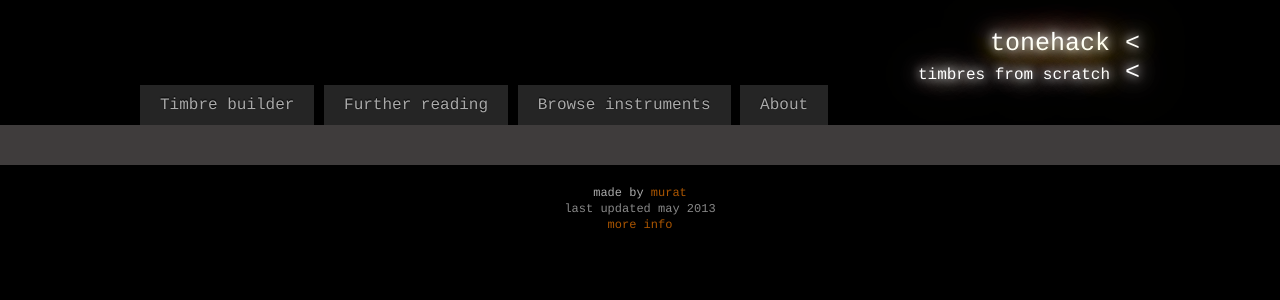
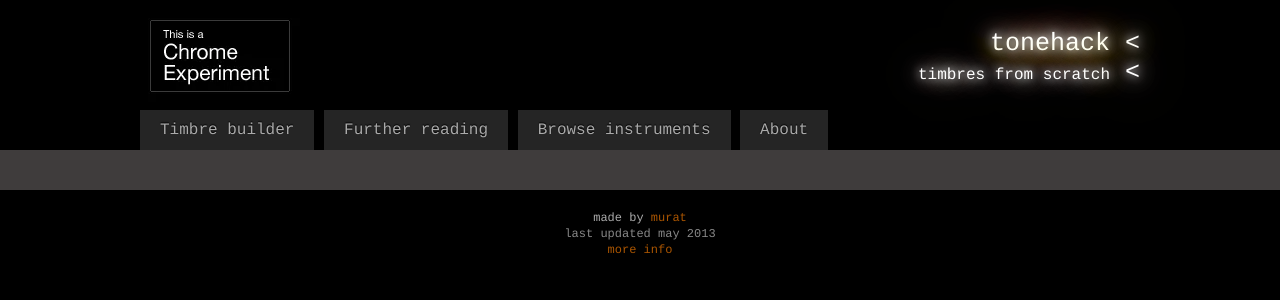
Before and after one commit to mayfer/tonehack, a Django app: template tonehack/templates/base.html in a window 1280 px wide. Shown: the top 300 px of the page. Run offline with Django 3.2, Linux system fonts and the light colour scheme; the template is opened without the code that fills it, so the values that code supplies are empty.

Commit message:
added chrome experiment logo

```diff
--- a/tonehack/static/css/style.css
+++ b/tonehack/static/css/style.css
@@ -92,8 +92,8 @@ a:hover { color: #b20; }
 .drawing-canvas.active { z-index: 100; opacity: 1; }
 
 #header h1, #header h2 { padding: 0; font-weight: normal; text-align: center; text-shadow: 0 0 10px #fff, 0 0 20px #fff, 0 0 30px #fff, 0 0 40px #FF8000, 0 0 70px #FF8000, 0 0 80px #FF8000, 0 0 100px #FF8000, 0 0 150px #FF8000; color: #fff; }
-#header h1 { margin: 30px 0 5px 0; font-size: 25px; line-height: 28px; text-align: right; }
-#header h2 { font-size: 16px; line-height: 20px; margin: 0; text-align: right; }
+#header h1 { padding: 30px 0 5px 0; font-size: 25px; line-height: 28px; text-align: right; margin: 0; }
+#header h2 { font-size: 16px; line-height: 20px; margin: 0 0 25px 0; text-align: right; }
 #header h2 span.lt { font-size: 25px; }
 
 .popup { display: none; position: absolute; top: 90px; left: 50%; margin-left: -300px; width: 550px; padding: 20px; background: #ddd; z-index: 500; border-radius: 10px; box-shadow: 0 0 20px 0 #000; border: 5px solid #666; color: #000; padding-top: 60px; }
@@ -124,3 +124,5 @@ a:hover { color: #b20; }
 input, button { font-family: monospace; margin: 0; padding: 0 5px; }
 
 #browse .preset { display: inline-block; padding: 5px 10px; background: rgba(255,255,255,0.8); border-radius: 2px; float: left; white-space:nowrap; margin: 0 5px 5px 0; }
+
+.chrome-experiment { display: block; float: left; margin-top: 10px; }
--- a/tonehack/templates/base.html
+++ b/tonehack/templates/base.html
@@ -26,6 +26,8 @@
     <body>
         <div id='header'>
             <div class='container'>
+                <a href='http://www.chromeexperiments.com/detail/tonehack/' class='chrome-experiment'><img src='{{ STATIC_URL }}images/chrome_experiment.png' /></a>
+
                 <h1>tonehack<span> &lt;</span></h1>
                 <h2>timbres from scratch<span class='lt'> &lt;</span></h2>
 
```
Also changed, not shown: tonehack/static/images/chrome_experiment.png (added).
